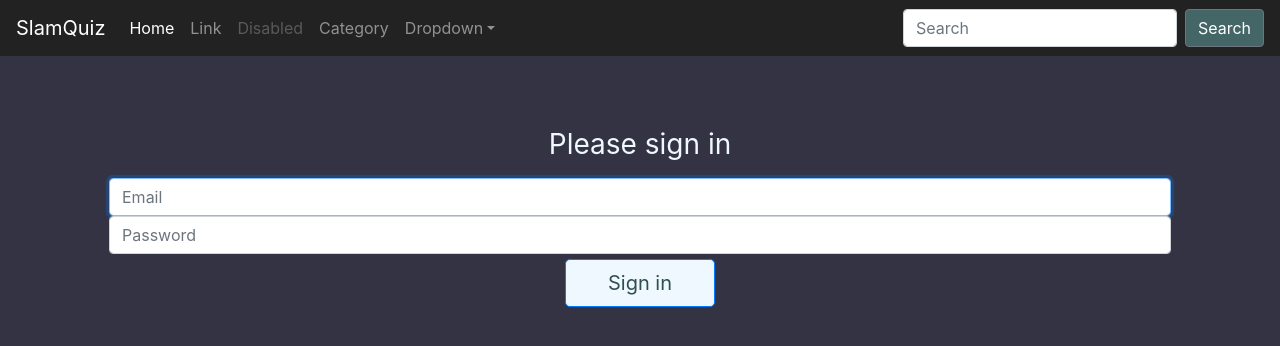
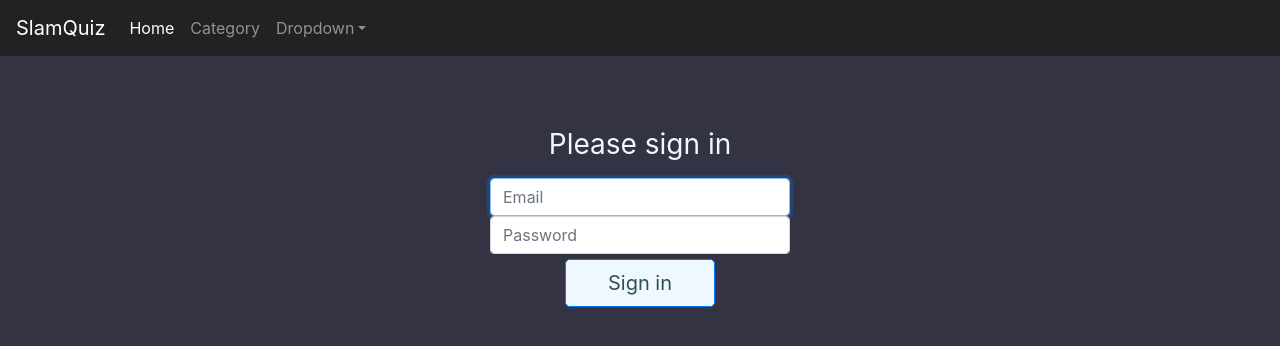
Before and after one commit to AdrianLorin/slamquiz, a Symfony app: template templates/security/login.html.twig in a window 1280 px wide. Shown: the top 346 px of the page. Run offline with Twig, Linux system fonts and the light colour scheme; the template is opened without the code that fills it, so the values that code supplies are empty; some libraries are stand-ins or nearby versions.

Commit message:
[Core] Fin de journée 17102019

```diff
--- a/public/css/style.css
+++ b/public/css/style.css
@@ -43,3 +43,11 @@ body {
   border-color: darkslategrey;
   color: aliceblue;
 }
+
+.form-control {
+  width: 300px;
+  display: block;
+	position: relative;
+	margin-left: auto;
+	margin-right: auto;
+}
--- a/src/Controller/CategoryController.php
+++ b/src/Controller/CategoryController.php
@@ -20,6 +20,7 @@ class CategoryController extends AbstractController
      */
     public function index(CategoryRepository $categoryRepository): Response
     {
+        $this->denyAccessUnlessGranted('ROLE_USER');
         return $this->render('category/index.html.twig', [
             'categories' => $categoryRepository->findAll(),
         ]);
@@ -30,6 +31,8 @@ class CategoryController extends AbstractController
      */
     public function new(Request $request): Response
     {
+
+        $this->denyAccessUnlessGranted('ROLE_ADMIN');
         $category = new Category();
         $form = $this->createForm(CategoryType::class, $category);
         $form->handleRequest($request);
@@ -53,6 +56,7 @@ class CategoryController extends AbstractController
      */
     public function show(Category $category): Response
     {
+        $this->denyAccessUnlessGranted('ROLE_USER');
         return $this->render('category/show.html.twig', [
             'category' => $category,
         ]);
@@ -63,6 +67,7 @@ class CategoryController extends AbstractController
      */
     public function edit(Request $request, Category $category): Response
     {
+        $this->denyAccessUnlessGranted('ROLE_ADMIN');
         $form = $this->createForm(CategoryType::class, $category);
         $form->handleRequest($request);
 
@@ -83,6 +88,7 @@ class CategoryController extends AbstractController
      */
     public function delete(Request $request, Category $category): Response
     {
+        $this->denyAccessUnlessGranted('ROLE_ADMIN');
         if ($this->isCsrfTokenValid('delete'.$category->getId(), $request->request->get('_token'))) {
             $entityManager = $this->getDoctrine()->getManager();
             $entityManager->remove($category);
--- a/src/Controller/UserController.php
+++ b/src/Controller/UserController.php
@@ -18,6 +18,8 @@ class UserController extends AbstractController {
 
     public function index () {
 
+        $this->denyAccessUnlessGranted('ROLE_ADMIN');
+
         $usersList = array();
 
         $usersList[0]['first_name'] = 'Harry';
--- a/src/DataFixtures/UserFixtures.php
+++ b/src/DataFixtures/UserFixtures.php
@@ -27,6 +27,7 @@ class UserFixtures extends Fixture
         // Admin
         $user = new Adminsecure();
         $user->setEmail('admin@slamquiz.com');
+        $user->setRoles(['ROLE_ADMIN']);
         $user->setPassword('$argon2id$v=19$m=65536,t=4,p=1$MzBMRzhrOTFhWWpBZkNhdQ$VytYUoeCcf7XrumkZeCyETdMUKYhhUPK0jIN0tK0JqY');
         $manager->persist($user);
 
--- a/src/Security/LoginFormAuthenticator.php
+++ b/src/Security/LoginFormAuthenticator.php
@@ -88,7 +88,7 @@ class LoginFormAuthenticator extends AbstractFormLoginAuthenticator
         // For example : return new RedirectResponse($this->urlGenerator->generate('some_route'));
 
         // redirect to some "app_homepage" route - of wherever you want
-        return new RedirectResponse($this->urlGenerator->generate('app_homepage'));
+        return new RedirectResponse($this->urlGenerator->generate('category_index'));
     }
 
     protected function getLoginUrl()
--- a/templates/base.html.twig
+++ b/templates/base.html.twig
@@ -16,7 +16,7 @@
     </head>
     <body>
         <nav class="navbar navbar-expand-md navbar-dark fixed-top" style="background-color: #222;">
-            <a class="navbar-brand" href="#">SlamQuiz</a>
+            <a class="navbar-brand" href="{{ path('default') }}">SlamQuiz</a>
             <button class="navbar-toggler" type="button" data-toggle="collapse" data-target="#navbarsExampleDefault" aria-controls="navbarsExampleDefault" aria-expanded="false" aria-label="Toggle navigation">
                 <span class="navbar-toggler-icon"></span>
             </button>
@@ -24,13 +24,7 @@
             <div class="collapse navbar-collapse" id="navbarsExampleDefault">
                 <ul class="navbar-nav mr-auto">
                 <li class="nav-item active">
-                    <a class="nav-link" href="#">{% trans %}Home{% endtrans %} <span class="sr-only">(current)</span></a>
-                </li>
-                <li class="nav-item">
-                    <a class="nav-link" href="#">{% trans %}Link{% endtrans %}</a>
-                </li>
-                <li class="nav-item">
-                    <a class="nav-link disabled" href="#" tabindex="-1" aria-disabled="true">{% trans %}Disabled{% endtrans %}</a>
+                    <a class="nav-link" href="{{ path('default') }}">{% trans %}Home{% endtrans %} <span class="sr-only">(current)</span></a>
                 </li>
                 <li class="nav-item">
                     <a class="nav-link" href="{{ path('category_index') }}">{% trans %}Category{% endtrans %}</a>
@@ -44,10 +38,6 @@
                     </div>
                 </li>
                 </ul>
-                <form class="form-inline my-2 my-lg-0">
-                <input class="form-control mr-sm-2" type="text" placeholder="{{'Search'|trans}}" aria-label="Search">
-                <button class="btn btn-secondary my-2 my-sm-0" type="submit" style="background-color: #466;">{% trans %}Search{% endtrans %}</button>
-                </form>
             </div>
         </nav>
 
```
